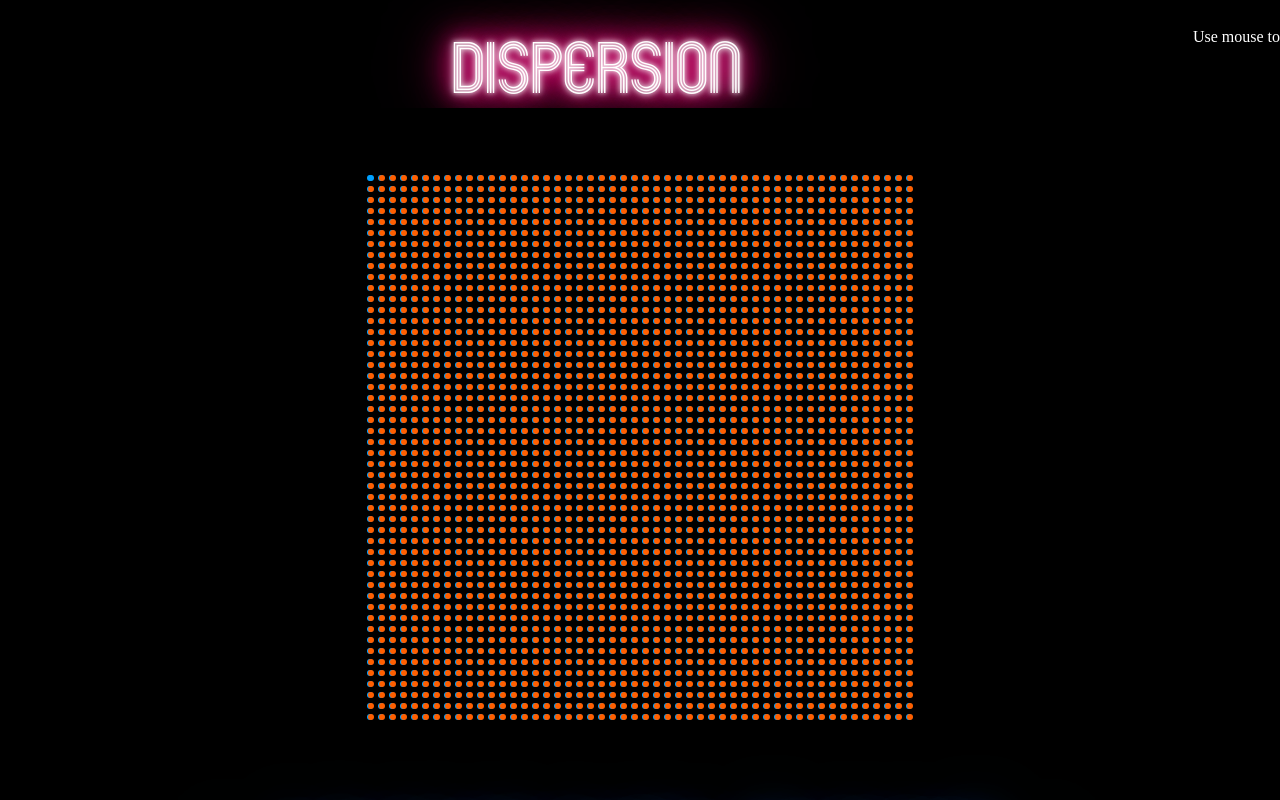
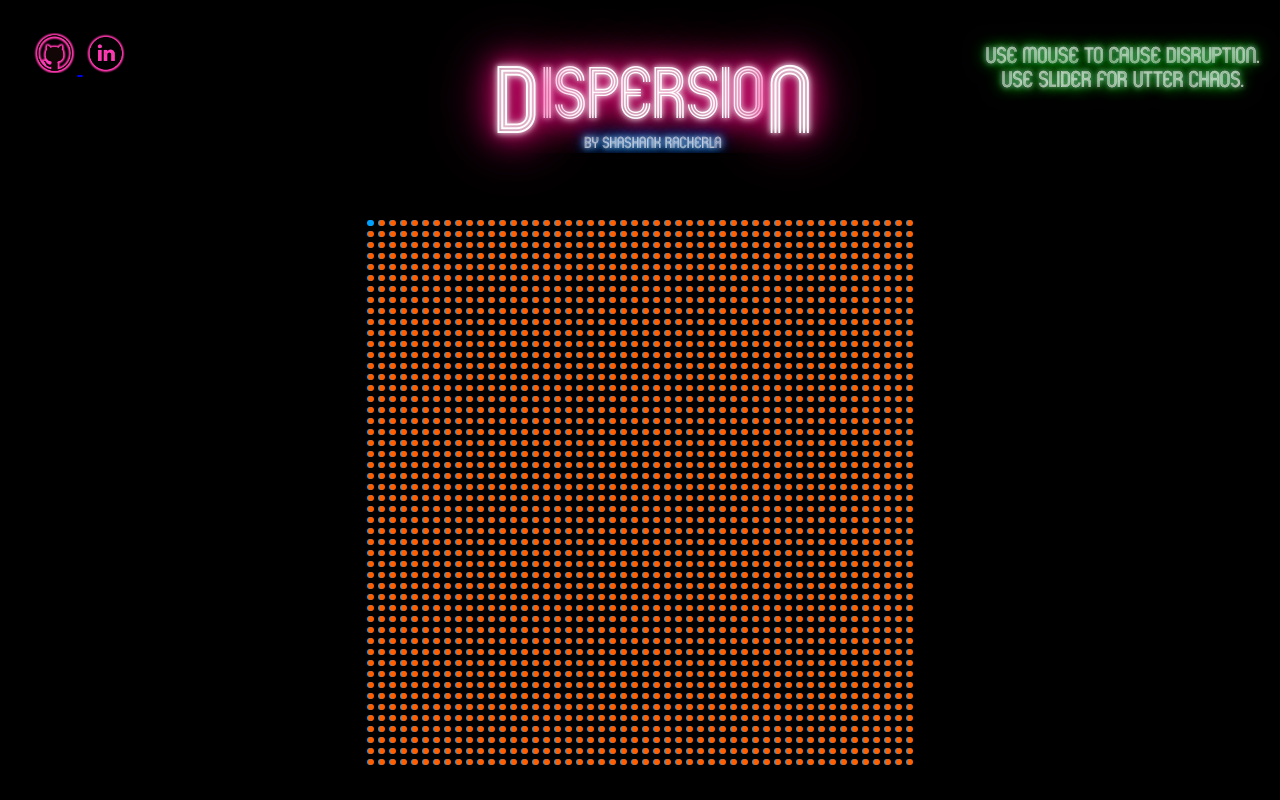
Before and after one commit to srac1777/Dispersion, a plain HTML site: page index.html in a window 1280 px wide. Shown: the top 800 px of the page. Drawn offline with Linux system fonts and the light colour scheme; animation ran at ten frames a second.

Commit message:
before slider

```diff
--- a/index.html
+++ b/index.html
@@ -1,5 +1,5 @@
 <!DOCTYPE html>
-<html>
+<html id="loadd">
 <head>
     <meta charset="utf-8" />
     <!-- <meta http-equiv="X-UA-Compatible" content="IE=edge"> -->
@@ -10,9 +10,20 @@
 <body>
     <div class="body-divs">
         <div class="header">
-            <div></div>
-            <div class="heading-title">Dispersion</div>
-            <div>Use mouse to </div>
+            <div class="links">
+                <a href="www.github.com/srac1777/Dispersion">
+                    <img id="github" src="./assets/repository.png" alt="">
+                </a>
+                <a href="www.linkedin.com/in/shashankracherla">
+                    <img id="linkedin" src="./assets/linkedin.png" alt="">
+                </a>
+
+            </div>
+            <div class="title-full">
+                <div class="heading-title"><span class="DN">D</span>ispersio<span class="DN2">n</span></div>
+                <div class="by-me">by Shashank Racherla</div>
+            </div>
+            <div class="instructions">Use mouse to cause disruption.<br>Use slider for utter chaos.</div>
 
         </div>
         <div class="all-canvas"><canvas id="canvas" width="1000px" height="700px">Canvas not working.</canvas></div>
--- a/main.css
+++ b/main.css
@@ -1,7 +1,4 @@
-/* #canvas {
-    width: 60vw;
-    height: 60vh;
-} */
+
 @font-face {
     font-family: gaslamp;
     src: url('./assets/HalogenGasLights.otf')
@@ -18,6 +15,18 @@ html {
 
 }
 
+#loadd {
+    margin-top: 25px;
+    font-size: 21px;
+    text-align: center;
+
+    -webkit-animation: fadein 4s;
+}
+
+@keyframes fadein {
+    from { opacity: 0; }
+    to   { opacity: 1; }
+}
 .body-divs {
     display: flex;
     flex-direction: column;
@@ -30,31 +39,46 @@ html {
     display: flex;
     flex-direction: row;
     justify-content: space-between;
-    margin-top: 20px;
-    /* margin-bottom: 20px; */
+    /* margin-top: 20px; */
+    margin-bottom: 40px;
 }
 
-/* .all-canvas {
-    -webkit-box-shadow: -1px 17px 80px 15px #ff0080;
--moz-box-shadow: -1px 17px 80px 15px #ff0080;
-box-shadow: -1px 17px 80px 15px #ff0080;
-} */
 
-@keyframes ex {
-    0%   { text-shadow: 0 0 5px #fff, 0 0 10px #fff, 0 0 20px #ff0080, 0 0 30px #ff0080, 0 0 40px #ff0080, 0 0 55px #ff0080, 0 0 75px #ff0080;}
-    50%   { text-shadow: 0 0 5px #fff, 0 0 10px #fff, 0 0 20px #069E2D, 0 0 30px #069E2D, 0 0 40px #069E2D, 0 0 55px #069E2D, 0 0 75px #069E2D;}
-    100% { text-shadow: 0 0 5px #fff, 0 0 10px #fff, 0 0 20px #228DFF, 0 0 30px #228DFF, 0 0 40px #228DFF, 0 0 55px #228DFF, 0 0 75px #228DFF;}
+.title-full {
+    display: flex;
+    flex-direction: column;
+    align-items: center;
+    margin-bottom: 20px;
 }
 
 .heading-title {
  font-family: 'bars';
  font-size: 64px;
- /* margin-left: 70px; */
  text-shadow: 0 0 5px #fff, 0 0 10px #fff, 0 0 20px #ff0080, 0 0 30px #ff0080, 0 0 40px #ff0080, 0 0 55px #ff0080, 0 0 75px #ff0080;
- /* animation-name: ex;
-animation-duration: 10s;
-animation-direction: alternate-reverse;
-animation-iteration-count: infinite; */
+ margin-left: 100px;
+}
+
+.DN {
+    font-size: 84px;
+    position: relative;
+    top: 15px;
+    margin-right: 3px;
+}
+
+.DN2 {
+    font-size: 84px;
+    position: relative;
+    top: 15px;
+    margin-left: 3px;
+}
+
+
+
+.by-me {
+    font-family: 'bars';
+    font-size: 14px;
+    text-shadow: 0 0 5px #fff, 0 0 300px #fff, 0 0 10px #228DFF, 0 0 10px #228DFF, 0 0 20px #228DFF, 0 0 15px #228DFF, 0 0 25px #228DFF;
+    margin-left: 100px;
 }
 
 
@@ -75,7 +99,6 @@ animation-iteration-count: infinite; */
 
 .r-arr {
     background-image: url('./assets/neonarrow2.png');
-    /* transform: rotate(180deg); */
     width: 50px;
     height: 50px;
     background-size: 200%;
@@ -93,14 +116,37 @@ animation-iteration-count: infinite; */
     margin: 10px;
     font-size: 30px;
     text-shadow: 0 0 5px #fff, 0 0 10px #fff, 0 0 20px #228DFF, 0 0 30px #228DFF, 0 0 40px #228DFF, 0 0 55px #228DFF, 0 0 75px #228DFF;
-    /* animation-name: ex;
-animation-duration: 10s;
-animation-direction: alternate-reverse;
-animation-iteration-count: infinite; */
 }
+
 
 .bottom-all {
     display: flex;
     flex-direction: column;
     align-items: center;
 }
+
+.instructions {
+    font-family: 'bars';
+    font-size: 20px;
+    margin-right: 20px;
+    text-shadow: 0 0 5px #fff, 0 0 300px #fff, 0 0 10px #069E2D, 0 0 10px #069E2D, 0 0 20px #069E2D, 0 0 15px #069E2D, 0 0 25px #069E2D;
+    margin-top: 10px;
+}
+
+.links {
+    width: 300px;
+    margin-left: -80px;
+
+}
+
+#github {
+    margin-left: 20px;
+    width: 45px;
+    height: 40px;
+}
+
+#linkedin {
+    margin-left: 0px;
+    width: 45px;
+    height: 40px;
+}
```
Also changed, not shown: javascripts/bundle.js (+2 -58 lines), javascripts/main.js (+2 -58 lines), assets/linkedin.png (added), assets/linkedin_circle_black-512.png (added), assets/repository.png (added), 3 other files.
